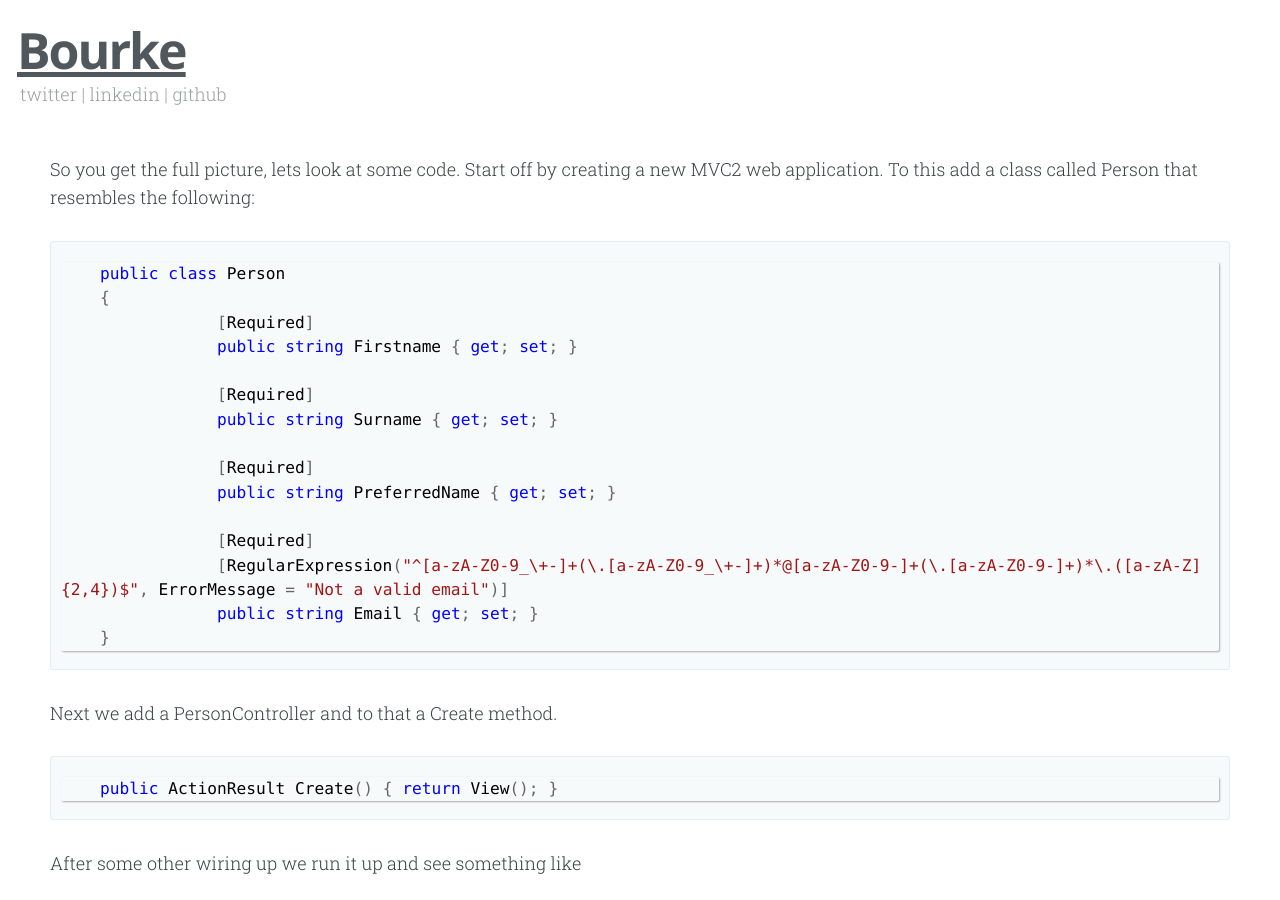
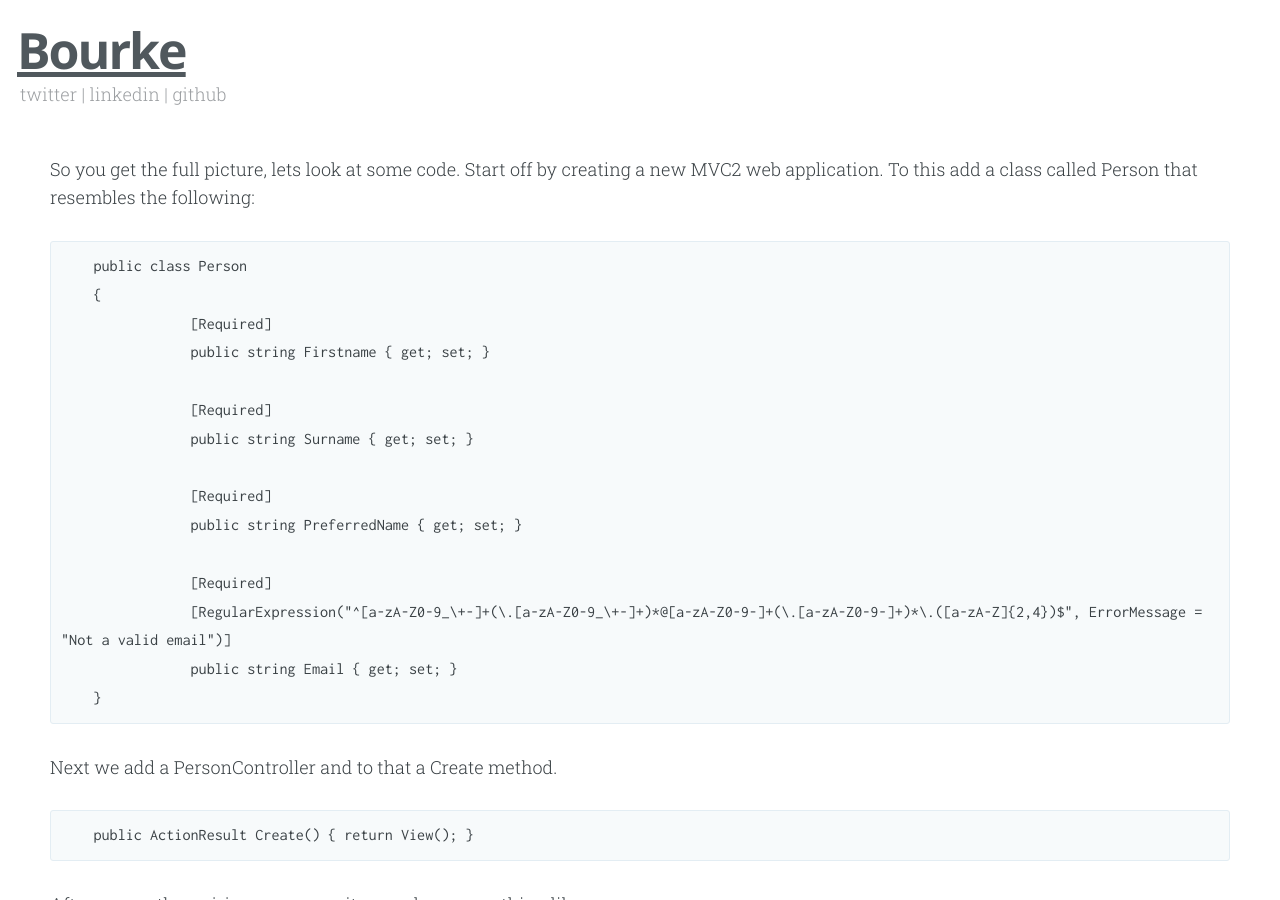
Before and after one commit to jfbourke/jfbourke.github.io, a Jekyll site: the page built from index.html, in a window 1280 px wide and 900 px high, scrolled down 403 px. Built offline with Jekyll 4.4.1, drawn with Linux system fonts in a browser that asks for light colours; nearby versions of some CDN libraries; Markdown is read by kramdown in place of the engine named in the settings; the list of posts is cut into pages by our own code.

Commit message:
Removing code.css

```diff
--- a/css/style.css
+++ b/css/style.css
@@ -18,7 +18,6 @@
    ========================================================================== */
 
 @import url(normalize.css);
-@import url(code.css);
 
 
 /* ==========================================================================
```
